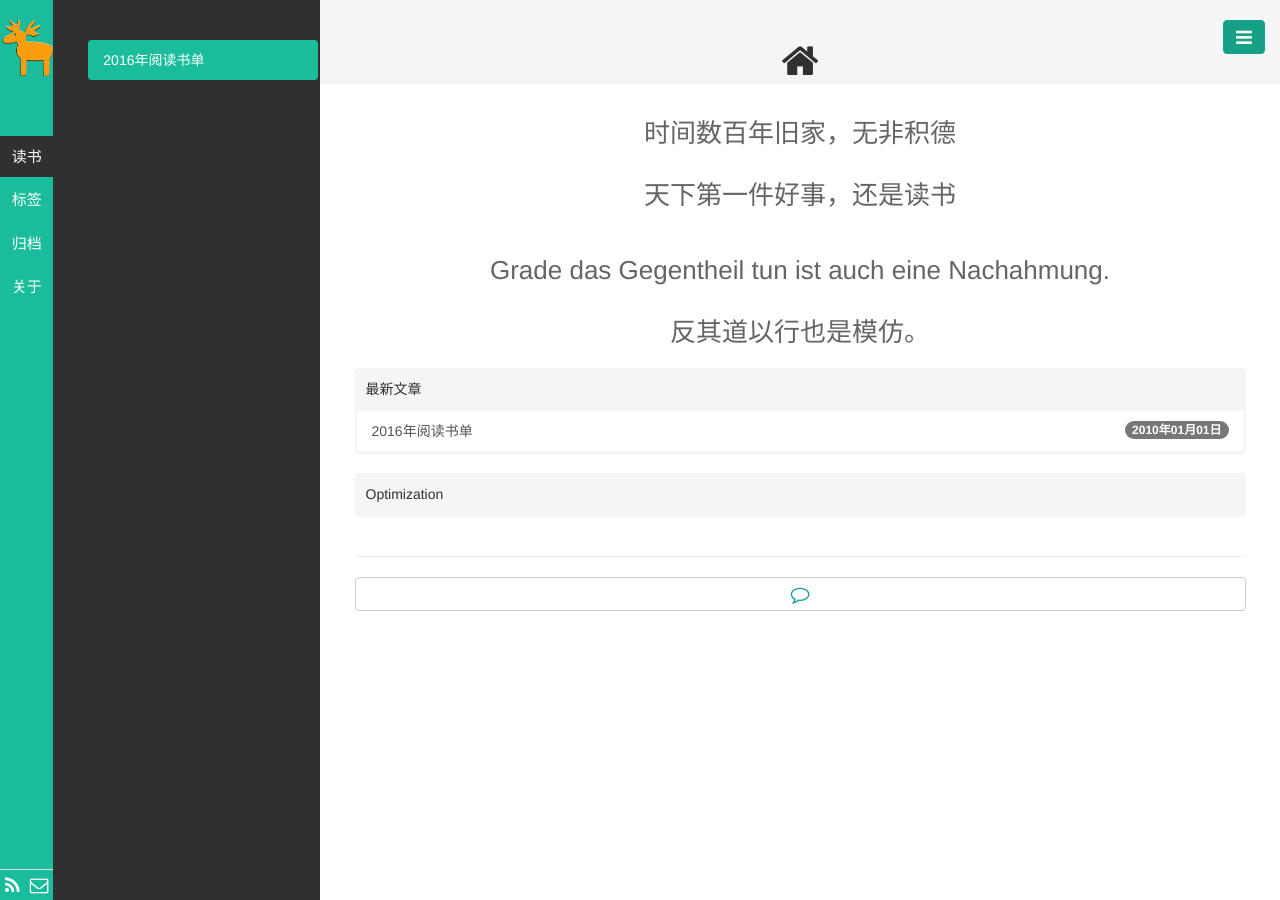
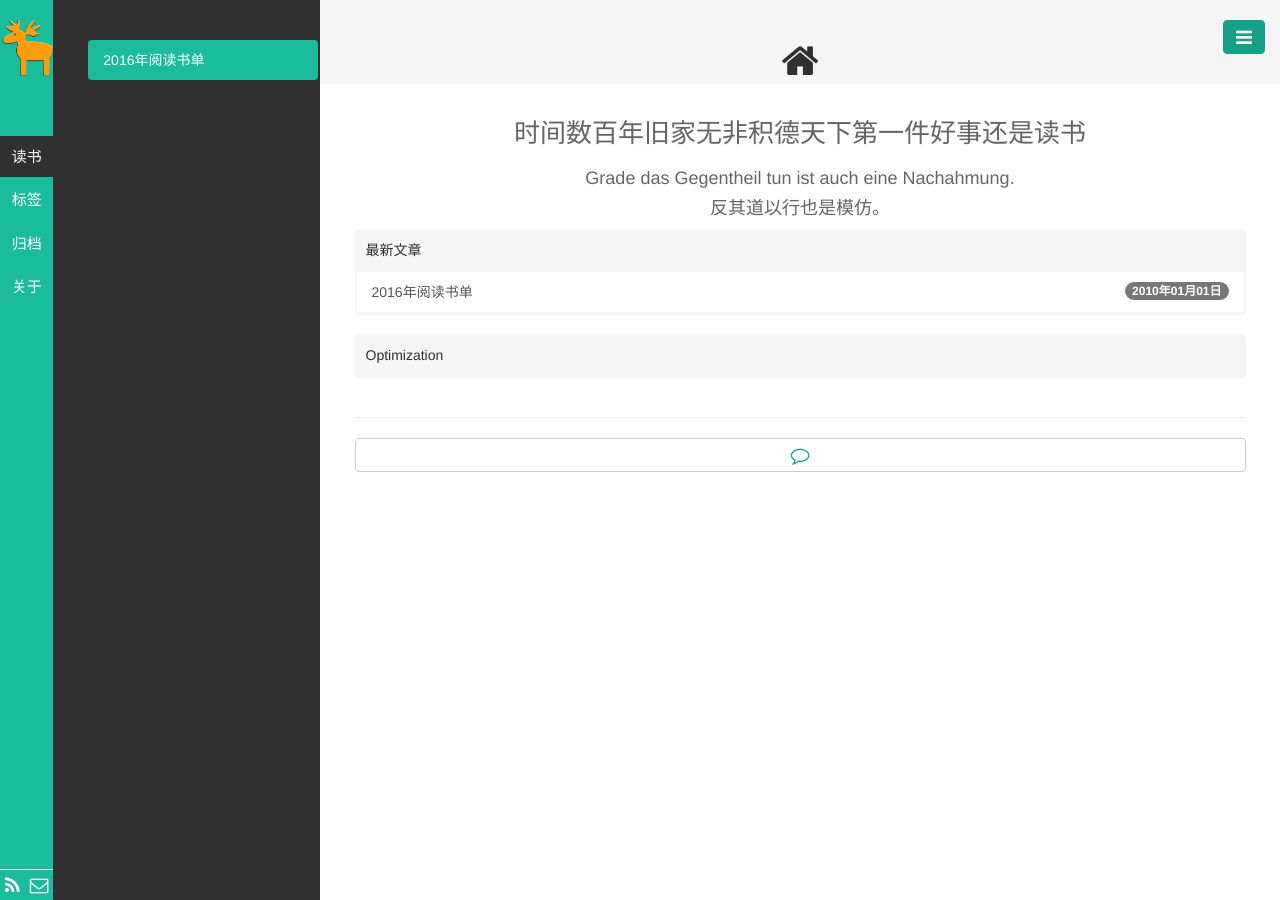
Before and after one commit to mathesse/mathesse.github.io, a Jekyll site: the page built from index.html, in a window 1280 px wide. Built offline with Jekyll 4.4.1, drawn with Linux system fonts in a browser that asks for light colours; the list of posts is cut into pages by our own code.

```diff
--- a/index.html
+++ b/index.html
@@ -4,8 +4,8 @@ title: <i class="fa fa-home fa-lg"></i>
 titlename: Frontpage|首页
 ---
 <!--<br>-->
-<center><h3><p>时间数百年旧家，无非积德</p><p>天下第一件好事，还是读书</p></h3></center>
-<center><h3><p> Grade das Gegentheil tun ist auch eine Nachahmung. </p><p>反其道以行也是模仿。</p></h3></center>
+<center><h3><p>时间数百年旧家无非积德天下第一件好事还是读书</p></h3></center>
+<center><h4><p>Grade das Gegentheil tun ist auch eine Nachahmung.</p><p>反其道以行也是模仿。</p></h4></center>
 <div class="row">
   <div class="col-md-12">
     <div class="panel panel-primary">
```
